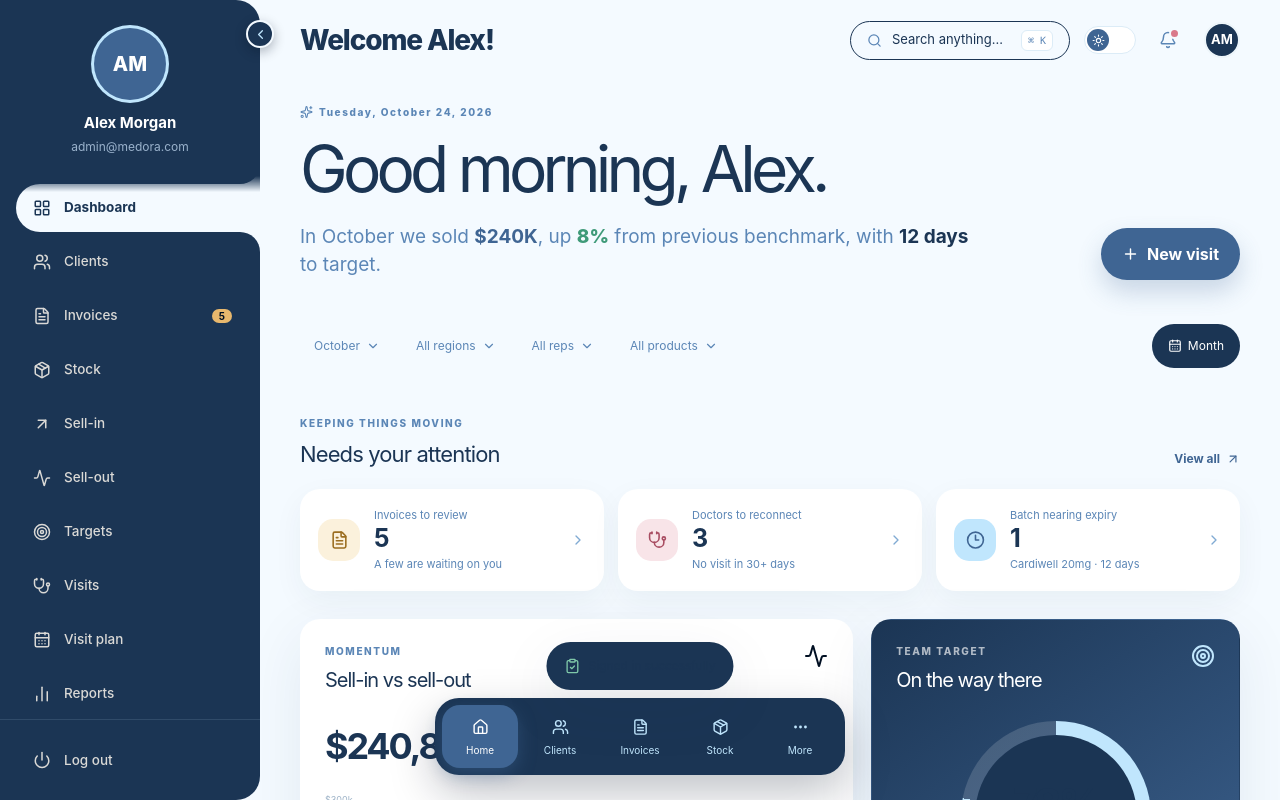
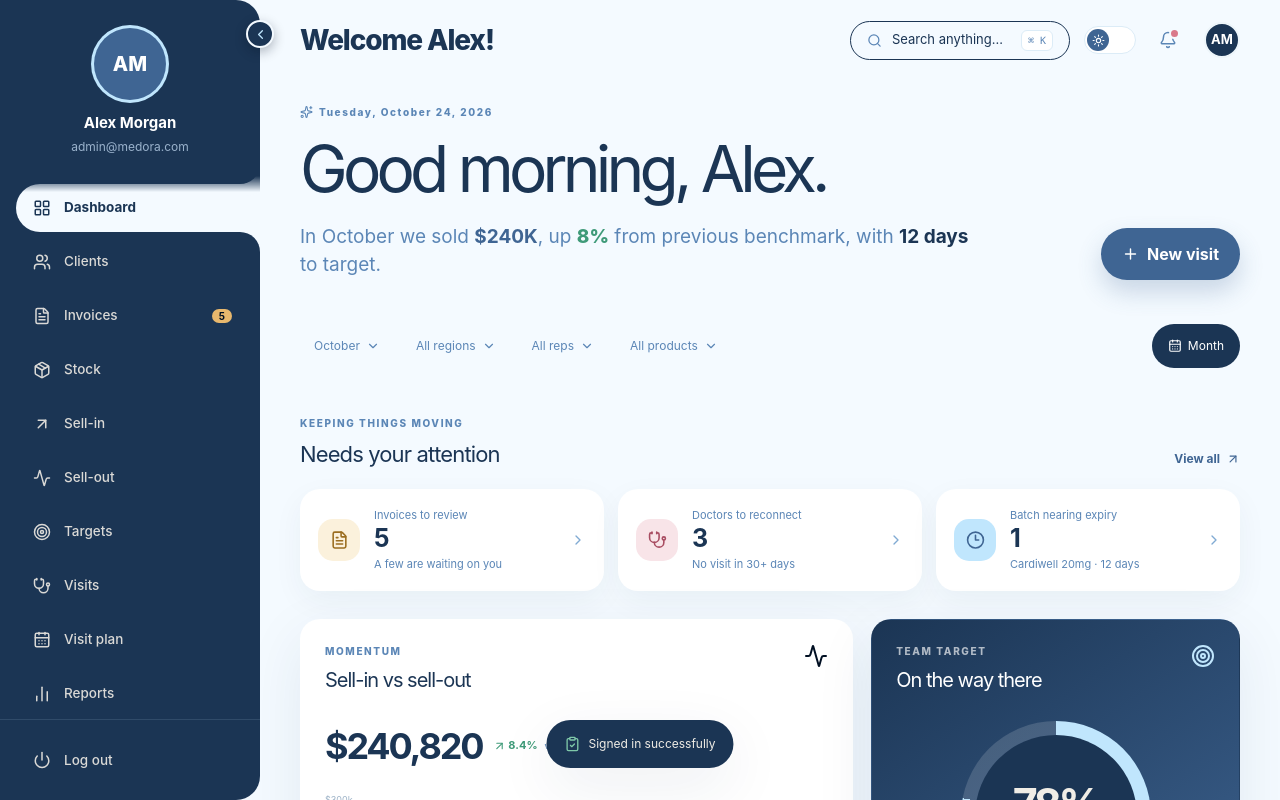
Before and after one commit to MarinaTarek/Graduation_project, a Next.js app: page / in a window 1280 px wide. Both pictures are taken after a click on the button "Sign in". Shown: the top 800 px of the page. Built offline with nearby package versions, Linux system fonts and the light colour scheme.

Commit message:
fix: ring toast dock visibility

```diff
--- a/app/globals.css
+++ b/app/globals.css
@@ -112,6 +112,7 @@
   --text-secondary: #B4BFCC;
   --text-muted: #8494A8;
   --text-on-primary: #0E1B2C;
+  --text-on-dark: #F0EDE6;
   --surface: #152840;
   --surface-raised: #1D3553;
   --bg: #0E1B2C;
@@ -320,8 +321,9 @@ button { cursor: pointer; }
 .target-ring { margin: 26px auto 25px; width: 190px; height: 190px; display: grid; place-items: center; border-radius: 50%; background: conic-gradient(var(--mist) 0 78%, rgba(255, 255, 255, .15) 78% 100%); position: relative; }
 .target-ring:after { content: ""; position: absolute; inset: 14px; background: var(--navy); border-radius: 50%; }
 .target-ring div { position: relative; z-index: 1; text-align: center; }
-.target-ring strong { display: block; font-size: 43px; letter-spacing: -.08em; color: var(--heading-text); }
-.target-ring span { color: var(--mist); font-size: 11px; }
+/* Target ring: inner circle is always --navy (dark), so text must always be light */
+.target-ring strong { display: block; font-size: 43px; letter-spacing: -.08em; color: #F0EDE6; }
+.target-ring span { color: #C0E6FD; font-size: 11px; }
 .target-foot { justify-content: space-between; color: white; font-size: 18px; font-weight: 700; }
 .target-foot small { color: var(--mist); font-size: 11px; font-weight: 400; }
 .green-text { color: var(--green); font-size: 12px; }
@@ -364,13 +366,14 @@ button { cursor: pointer; }
 .quote-card span { display: block; margin-top: 7px; font-size: 11px; color: var(--ocean); }
 .quote-card > svg { margin-left: auto; color: var(--ocean); }
 
-.bottom-dock { position: fixed; z-index: 5; bottom: 25px; left: 50%; transform: translateX(-50%); display: flex; align-items: center; gap: 4px; padding: 7px; border-radius: 24px; background: var(--dock-bg); box-shadow: var(--dock-shadow); }
+/* Toast: always on dark (--dock-bg = navy/dark), so text must always be light */
+.toast { position: fixed; z-index: 8; bottom: 32px; left: 50%; transform: translateX(-50%); display: flex; align-items: center; gap: 8px; background: var(--dock-bg); color: #F0EDE6; padding: 12px 18px; border-radius: 99px; font-size: 12px; box-shadow: var(--shadow); white-space: nowrap; }
+.toast svg { width: 16px; color: var(--green); }
+/* Bottom dock: mobile only */
+.bottom-dock { display: none; position: fixed; z-index: 5; bottom: 25px; left: 50%; transform: translateX(-50%); align-items: center; gap: 4px; padding: 7px; border-radius: 24px; background: var(--dock-bg); box-shadow: var(--dock-shadow); }
 .bottom-dock button { position: relative; display: flex; flex-direction: column; align-items: center; gap: 4px; border: 0; border-radius: 18px; min-width: 76px; padding: 10px 14px; background: transparent; color: var(--mist); font-size: 10px; }
 .bottom-dock svg { width: 17px; }
-.bottom-dock button.active { color: white; background: var(--ocean); box-shadow: 0 6px 18px rgba(63, 101, 147, .45); }
-
-.toast { position: fixed; z-index: 8; bottom: 110px; left: 50%; transform: translateX(-50%); display: flex; align-items: center; gap: 8px; background: var(--dock-bg); color: var(--card-text); padding: 12px 18px; border-radius: 99px; font-size: 12px; box-shadow: var(--shadow); }
-.toast svg { width: 16px; color: var(--green); }
+.bottom-dock button.active { color: #F0EDE6; background: var(--ocean); box-shadow: 0 6px 18px rgba(63, 101, 147, .45); }
 
 .modal-backdrop { position: fixed; z-index: 10; inset: 0; display: grid; place-items: stretch end; padding: 0; background: var(--backdrop-bg); backdrop-filter: blur(5px); }
 .command-palette { width: min(560px, calc(100vw - 32px)); background: var(--card-bg); border-radius: 22px; box-shadow: 0 30px 80px rgba(0, 15, 34, .3); overflow: hidden; }
@@ -506,7 +509,7 @@ button { cursor: pointer; }
 .rail-search svg { flex: none; width: 16px; }
 .rail-item { position: relative; display: flex; align-items: center; gap: 12px; width: 100%; min-height: 40px; padding: 10px; border: 0; border-radius: 14px; background: transparent; color: var(--mist); text-align: left; white-space: nowrap; transition: background .18s, color .18s; }
 .rail-item:hover { background: rgba(63, 101, 147, .55); }
-.rail-item.active { background: var(--ocean); color: white; box-shadow: 0 8px 20px rgba(63, 101, 147, .3); }
+.rail-item.active { background: var(--ocean); color: #F0EDE6; box-shadow: 0 8px 20px rgba(63, 101, 147, .3); }
 .rail-item svg { flex: none; width: 17px; }
 .rail-item span { opacity: 0; font-size: 11px; font-weight: 650; transition: opacity .15s; }
 .is-expanded .rail-item span { opacity: 1; }
@@ -552,7 +555,8 @@ button { cursor: pointer; }
   .rep-list { grid-template-columns: 1fr; }
   .quote-card { align-items: start; padding: 20px; }
   .quote-card > svg { display: none; }
-  .bottom-dock { bottom: 14px; width: calc(100% - 28px); justify-content: space-around; }
+  .bottom-dock { display: flex; bottom: 14px; width: calc(100% - 28px); justify-content: space-around; }
   .bottom-dock button { min-width: 0; flex: 1; padding: 9px 6px; }
   .bottom-dock button span { font-size: 9px; }
+  .toast { bottom: 110px; }
 }
```
